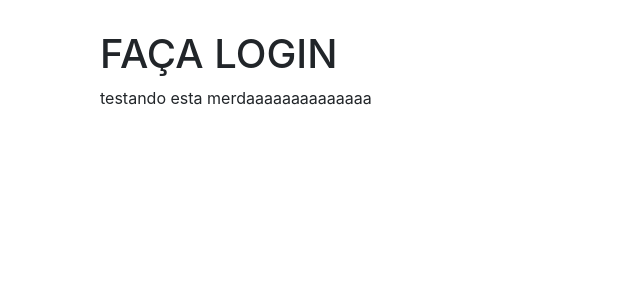
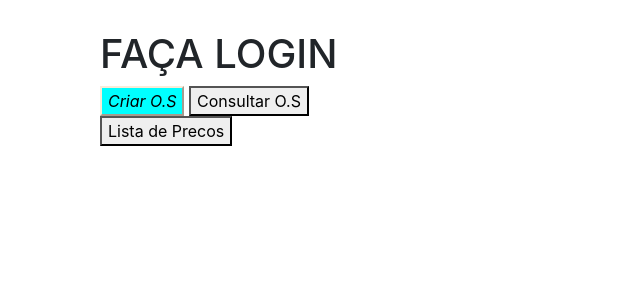
Before and after one commit to AlyssonSmartCell/ASC-Sistem-Web, a Django app: page /p/ in a window 1280 px wide. Shown: the part 72-372 px from the top of the page, without its empty margins (0-640 px from the left). Run offline with Django 4.2, Linux system fonts and the light colour scheme.

Commit message:
teste dos botoes

```diff
--- a/ASC_web_sis/users/templates/users/inicial.html
+++ b/ASC_web_sis/users/templates/users/inicial.html
@@ -5,7 +5,8 @@
     <form method="post">
         {% csrf_token %}
         {{ form }}
-        <p>testando esta merdaaaaaaaaaaaaaa</p>
+        <button style="background-color: cyan; border-color: antiquewhite; font-style: oblique;">Criar O.S</button> <button>Consultar O.S</button>
+        <p><button>Lista de Precos</button></p>
 
     </form>
 </div>
```
